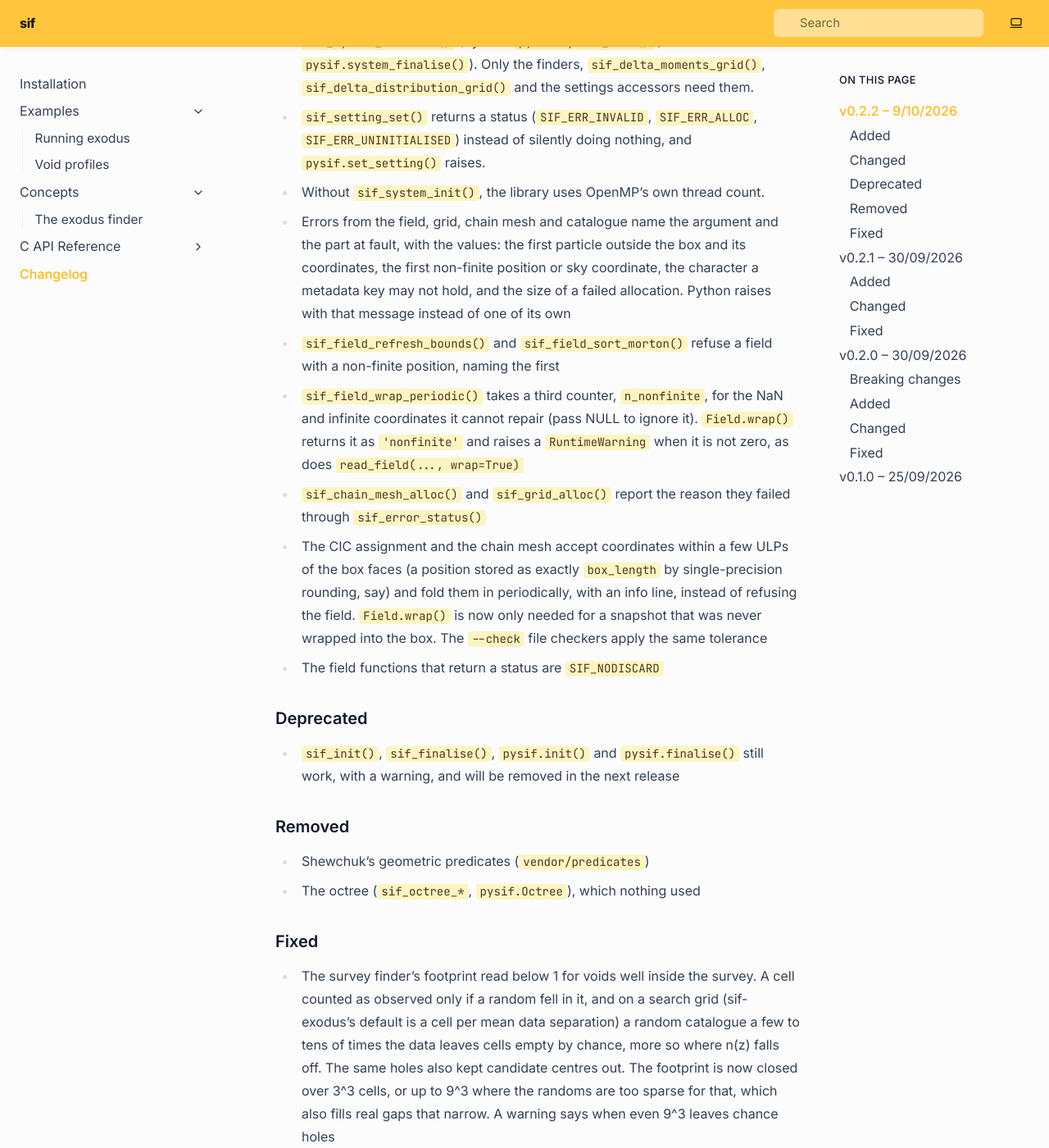
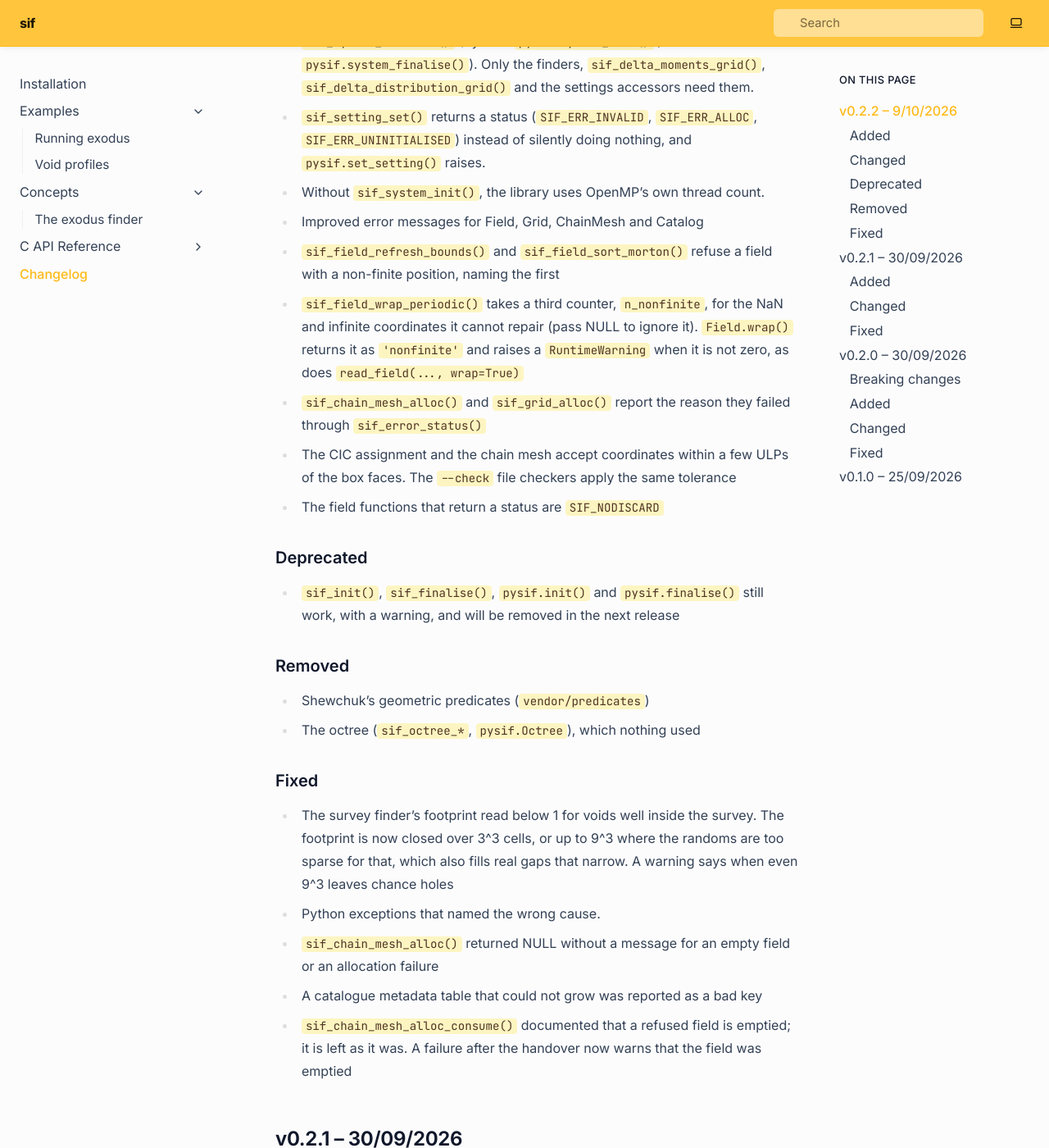
Before and after one commit to lucapalmi/sif, a Sphinx documentation site: the page built from docs/changelog.md, in a window 1280 px wide and 1400 px high, scrolled down 962 px. Shown: the whole window at 82% size. Built offline with Sphinx 7.4.7, drawn with Linux system fonts in a browser that asks for light colours; pages that are not in the unit, such as notebooks, are missing from menus; some of the changed text lies outside the part shown.

Commit message:
new vers

```diff
--- a/docs/changelog.md
+++ b/docs/changelog.md
@@ -36,11 +36,7 @@ Current version: v0.2 release 1
   `SIF_ERR_UNINITIALISED`) instead of silently doing nothing, and
   `pysif.set_setting()` raises.
 - Without `sif_system_init()`, the library uses OpenMP's own thread count.
-- Errors from the field, grid, chain mesh and catalogue name the argument and
-  the part at fault, with the values: the first particle outside the box and
-  its coordinates, the first non-finite position or sky coordinate, the
-  character a metadata key may not hold, and the size of a failed
-  allocation. Python raises with that message instead of one of its own
+- Improved error messages for Field, Grid, ChainMesh and Catalog
 - `sif_field_refresh_bounds()` and `sif_field_sort_morton()` refuse a field
   with a non-finite position, naming the first
 - `sif_field_wrap_periodic()` takes a third counter, `n_nonfinite`, for the
@@ -50,11 +46,7 @@ Current version: v0.2 release 1
 - `sif_chain_mesh_alloc()` and `sif_grid_alloc()` report the reason they
   failed through `sif_error_status()`
 - The CIC assignment and the chain mesh accept coordinates within a few ULPs
-  of the box faces (a position stored as exactly `box_length` by
-  single-precision rounding, say) and fold them in periodically, with an
-  info line, instead of refusing the field. `Field.wrap()` is now only needed
-  for a snapshot that was never wrapped into the box. The `--check` file
-  checkers apply the same tolerance
+  of the box faces. The `--check` file checkers apply the same tolerance
 - The field functions that return a status are `SIF_NODISCARD`
 
 ### Deprecated
@@ -70,18 +62,10 @@ Current version: v0.2 release 1
 ### Fixed
 
 - The survey finder's footprint read below 1 for voids well inside the
-  survey. A cell counted as observed only if a random fell in it, and on a
-  search grid (sif-exodus's default is a cell per mean data separation) a
-  random catalogue a few to tens of times the data leaves cells empty by
-  chance, more so where n(z) falls off. The same holes also kept candidate
-  centres out. The footprint is now closed over 3^3 cells, or up to 9^3 where
+  survey. The footprint is now closed over 3^3 cells, or up to 9^3 where
   the randoms are too sparse for that, which also fills real gaps that
   narrow. A warning says when even 9^3 leaves chance holes
-- Python exceptions that named the wrong cause: `Grid.assign_cic()` said
-  "nothing to deposit" for a field in sky coordinates, `ChainMesh()` raised
-  one `ValueError` for six causes and for running out of memory,
-  `field_from_numpy()` raised `MemoryError` for empty arrays, and
-  `Grid(n_cells=0)` raised `MemoryError`
+- Python exceptions that named the wrong cause.
 - `sif_chain_mesh_alloc()` returned NULL without a message for an empty
   field or an allocation failure
 - A catalogue metadata table that could not grow was reported as a bad key
```
